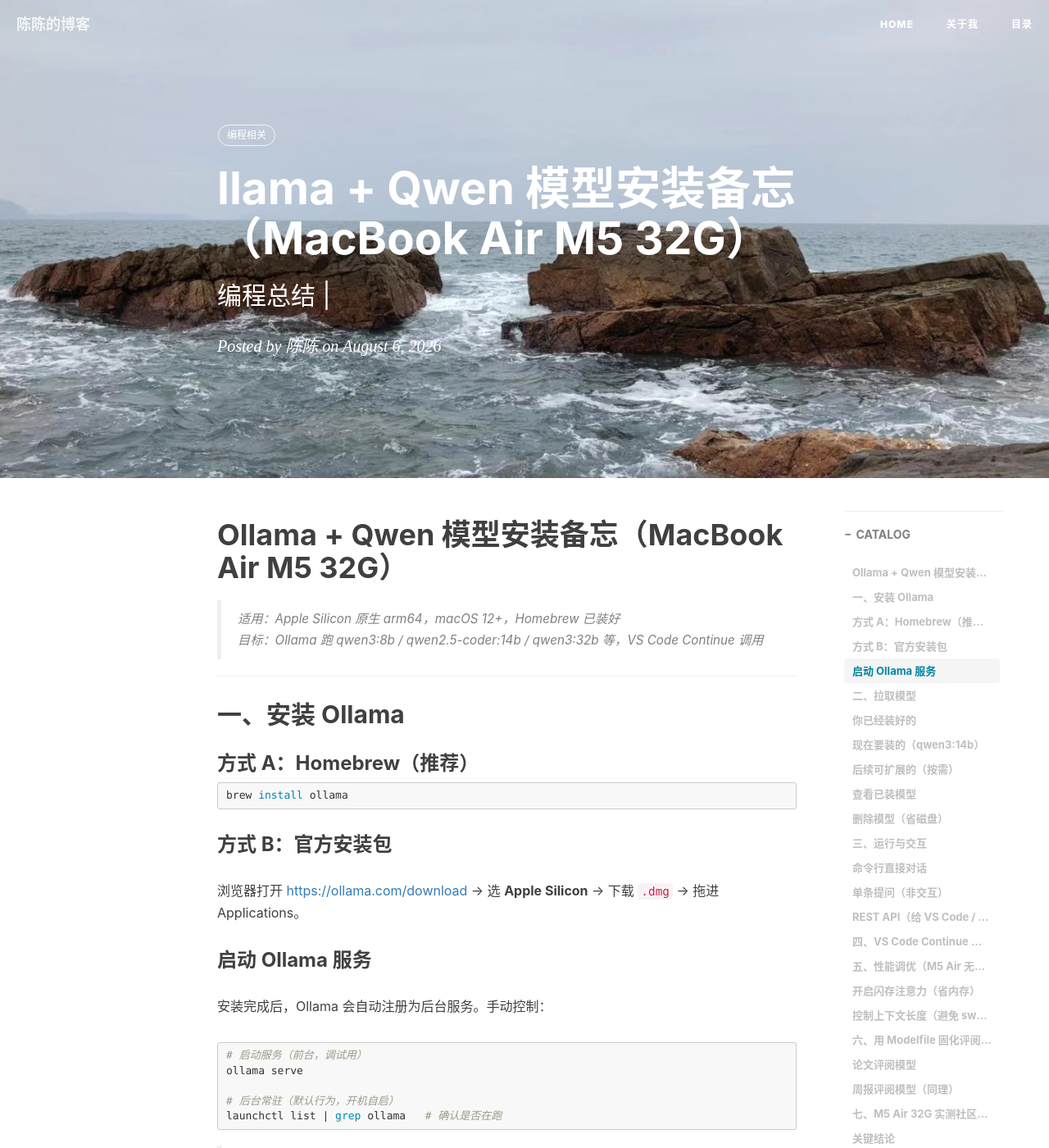
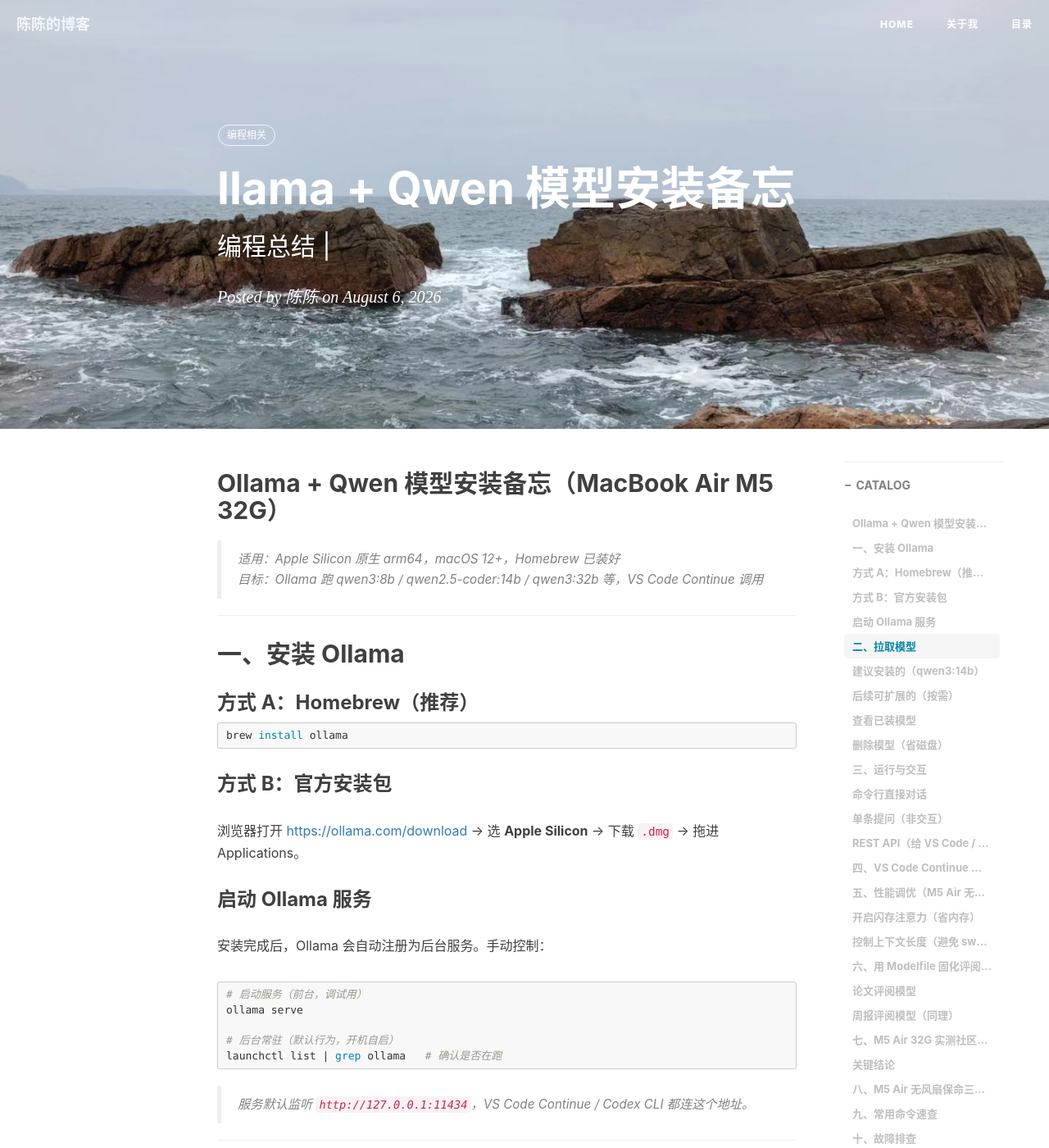
Before and after one commit to chensong212/chensong212.github.io, a Jekyll site: the page built from _posts/2026-08-06-ollama_setup.md, in a window 1280 px wide and 1400 px high. Shown: the whole window at 82% size. Built offline with Jekyll 4.4.1, drawn with Linux system fonts in a browser that asks for light colours; nearby versions of some CDN libraries; comment, search, counter and statistics services are not loaded; some of the changed text lies outside the part shown.

Commit message:
update 08-06, 20:00

````diff
--- a/_posts/2026-08-06-ollama_setup.md
+++ b/_posts/2026-08-06-ollama_setup.md
@@ -1,6 +1,6 @@
 ---
 layout:     post
-title:      llama + Qwen 模型安装备忘（MacBook Air M5 32G）
+title:      llama + Qwen 模型安装备忘
 subtitle:   编程总结 |
 date:       2026-08-06
 author:     陈陈
@@ -11,7 +11,7 @@
 
 ---
 
-# Ollama + Qwen 模型安装备忘（MacBook Air M5 32G）
+## Ollama + Qwen 模型安装备忘（MacBook Air M5 32G）
 
 > 适用：Apple Silicon 原生 arm64，macOS 12+，Homebrew 已装好
 > 目标：Ollama 跑 qwen3:8b / qwen2.5-coder:14b / qwen3:32b 等，VS Code Continue 调用
@@ -48,15 +48,12 @@
 
 ## 二、拉取模型
 
-### 你已经装好的
+### 建议安装的（qwen3:14b）
 
 ```bash
+# 测试版（简单对话）
 ollama pull qwen3:8b-q4_K_M
-```
 
-### 现在要装的（qwen3:14b）
-
-```bash
 # 基础版（对话/通用）
 ollama pull qwen3:14b-q4_K_M
 
````
